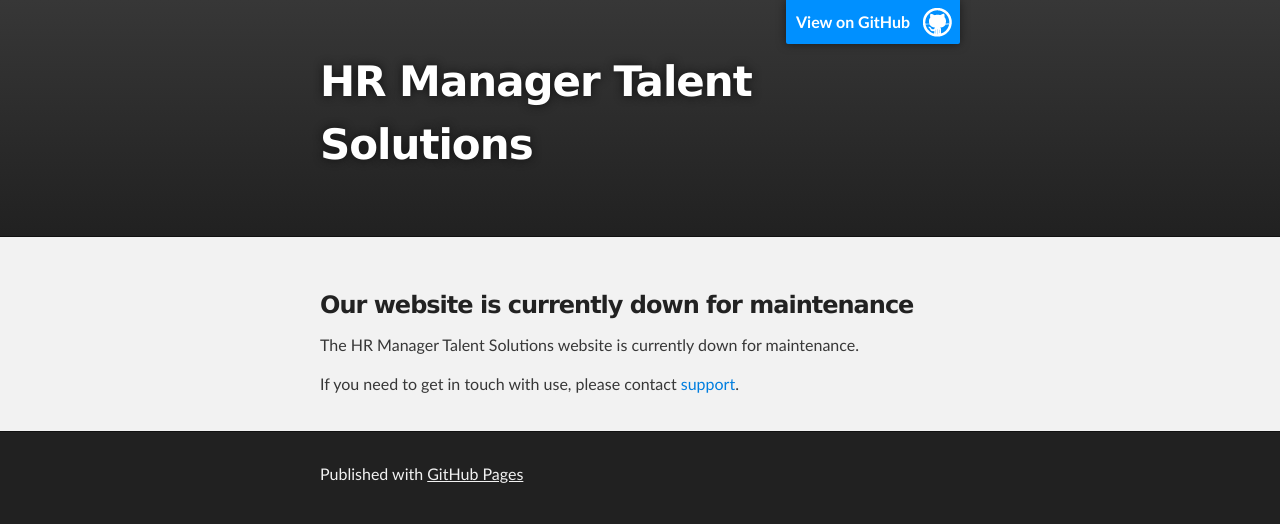
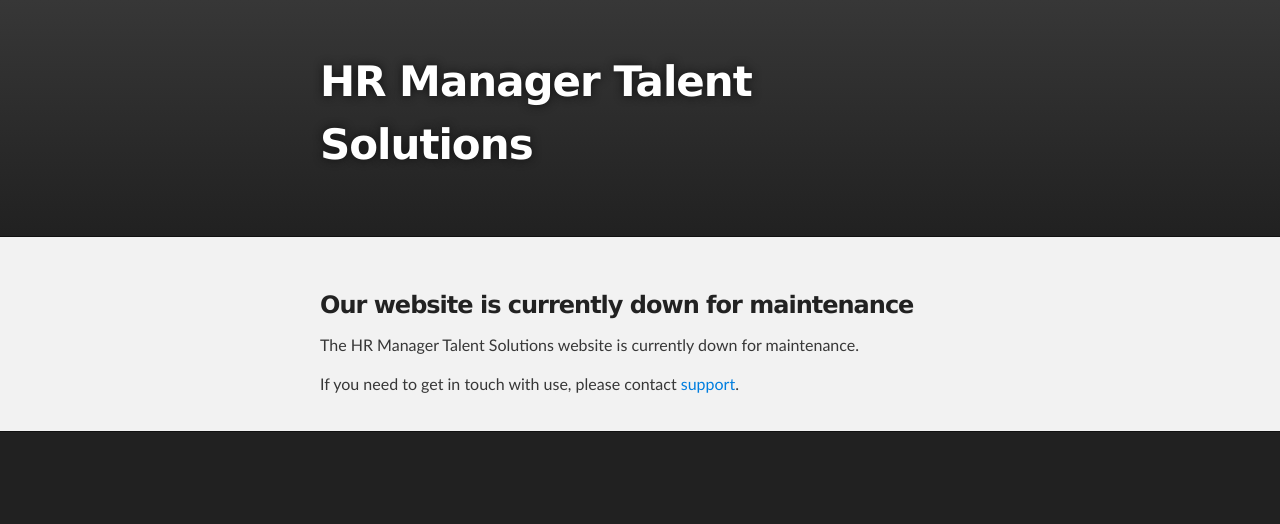
Before and after one commit to hrmts/hrmts.github.io, a plain HTML site: page index.html in a window 1280 px wide. Drawn offline with Linux system fonts and the light colour scheme.

Commit message:
Update index.html

```diff
--- a/index.html
+++ b/index.html
@@ -16,8 +16,6 @@
     <!-- HEADER -->
     <div id="header_wrap" class="outer">
         <header class="inner">
-          <a id="forkme_banner" href="https://github.com/hrmts">View on GitHub</a>
-
           <h1 id="project_title">HR Manager Talent Solutions</h1>
           <h2 id="project_tagline"></h2>
 
@@ -39,7 +37,6 @@
     <!-- FOOTER  -->
     <div id="footer_wrap" class="outer">
       <footer class="inner">
-        <p>Published with <a href="https://pages.github.com">GitHub Pages</a></p>
       </footer>
     </div>
 
```
